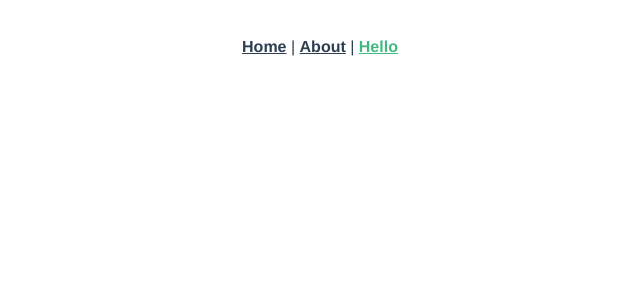
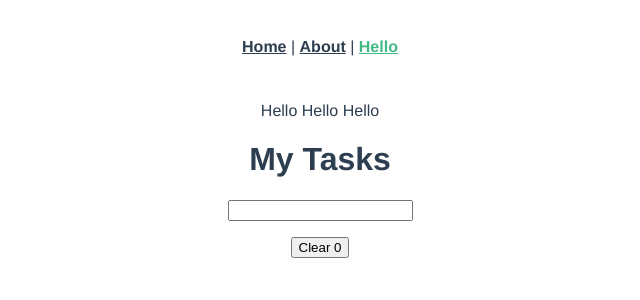
Before and after one commit to rubasace/vue-hello-world, a Vue app: page /#/hello in a window 1280 px wide. Shown: the top 300 px of the page, without its empty margins (320-960 px from the left). Built offline with nearby package versions, Linux system fonts and the light colour scheme.

Commit message:
Back to own registry

```diff
--- a/src/components/TodoList.vue
+++ b/src/components/TodoList.vue
@@ -2,7 +2,7 @@
     <div class="todo-list">
         <h1>{{ title }}</h1>
         <ol>
-            <li v-for="item in items">{{item}}</li>
+            <li v-for="(item,index) in items">{{item}} <button @click="deleteElement(index)">X</button></li>
         </ol>
         <p>
             <input
@@ -11,6 +11,9 @@
                     @keypress.enter="addElement"
                     v-model="newElement"
             >
+        </p>
+        <p>
+            <button @click="clear">Clear {{items.length}} </button>
         </p>
     </div>
 </template>
@@ -21,10 +24,15 @@
     export default {
         name: "TodoList",
         components: {},
+        props: {
+            title: {
+                type: String,
+                default: "TO-DO List"
+            }
+        },
         data() {
             return {
                 items: [],
-                title: "TO-DO List",
                 newElement: ""
             }
         },
@@ -32,6 +40,12 @@
             addElement() {
                 this.items.push(this.newElement)
                 this.newElement = ""
+            },
+            clear() {
+                this.items = []
+            },
+            deleteElement(index){
+                this.items.splice(index, 1)
             }
         }
     };
--- a/src/router/index.ts
+++ b/src/router/index.ts
@@ -21,7 +21,7 @@ const routes: Array<RouteConfig> = [
       import(/* webpackChunkName: "about" */ "../views/About.vue")
   },
   {
-    path: "/hello/:name([a-z]+)",
+    path: "/hello",
     name: "Hello",
     component: () =>
       import(/* webpackChunkName: "hello" */ "../views/Hello.vue")
--- a/src/views/Hello.vue
+++ b/src/views/Hello.vue
@@ -1,7 +1,7 @@
 <template>
   <div class="about">
     <p>Hello Hello Hello</p>
-    <TodoList/>
+    <TodoList title="My Tasks"/>
   </div>
 </template>
 
```
Also changed, not shown: .drone.yml.
